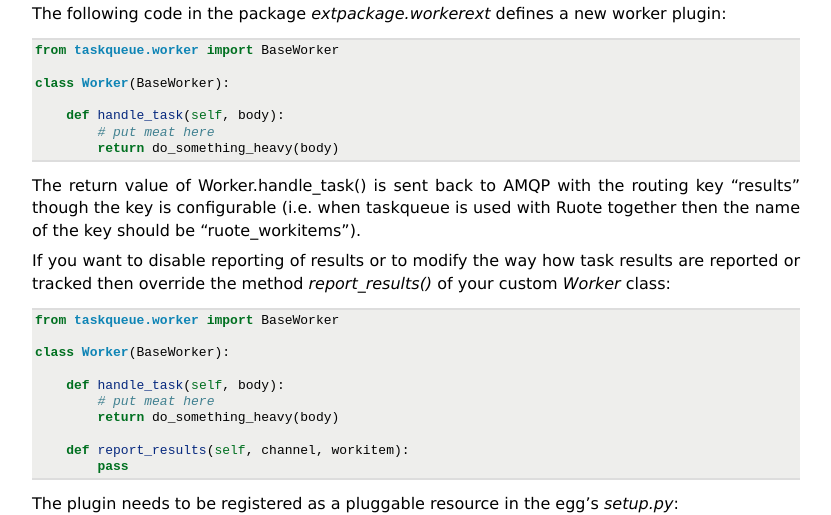
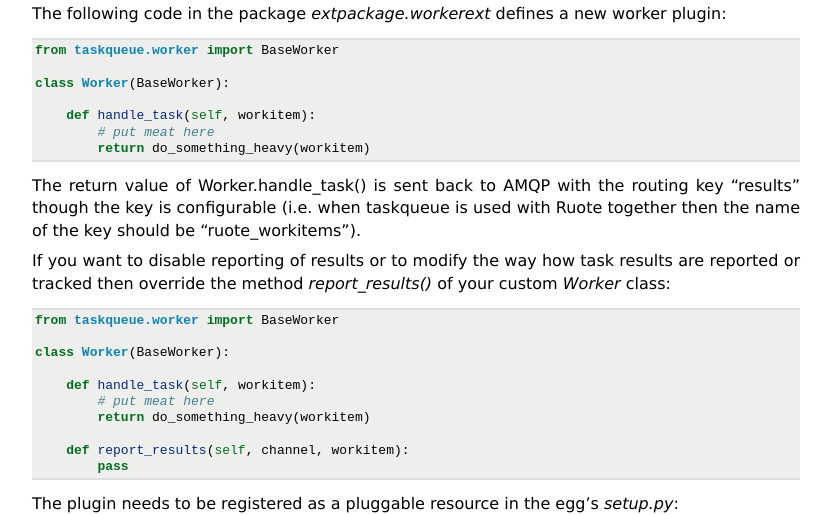
Before and after one commit to rojkov/taskqueue, a Sphinx documentation site: the page built from docs/quickstart.rst, in a window 1280 px wide and 900 px high, scrolled down 1473 px. Shown: the part 152-667 px from the top of the window, without its empty margins (48-879 px from the left). Built offline with Sphinx 7.4.7, drawn with Linux system fonts in a browser that asks for light colours.

Commit message:
update signatures in documentation

```diff
--- a/docs/quickstart.rst
+++ b/docs/quickstart.rst
@@ -91,9 +91,9 @@ plugin::
 
     class Worker(BaseWorker):
 
-        def handle_task(self, body):
+        def handle_task(self, workitem):
             # put meat here
-            return do_something_heavy(body)
+            return do_something_heavy(workitem)
 
 The return value of Worker.handle_task() is sent back to AMQP with the routing
 key "results" though the key is configurable (i.e. when taskqueue is used with
@@ -107,9 +107,9 @@ your custom `Worker` class::
 
     class Worker(BaseWorker):
 
-        def handle_task(self, body):
+        def handle_task(self, workitem):
             # put meat here
-            return do_something_heavy(body)
+            return do_something_heavy(workitem)
 
         def report_results(self, channel, workitem):
             pass
```
Also changed, not shown: README.rst (+4 -4 lines).
